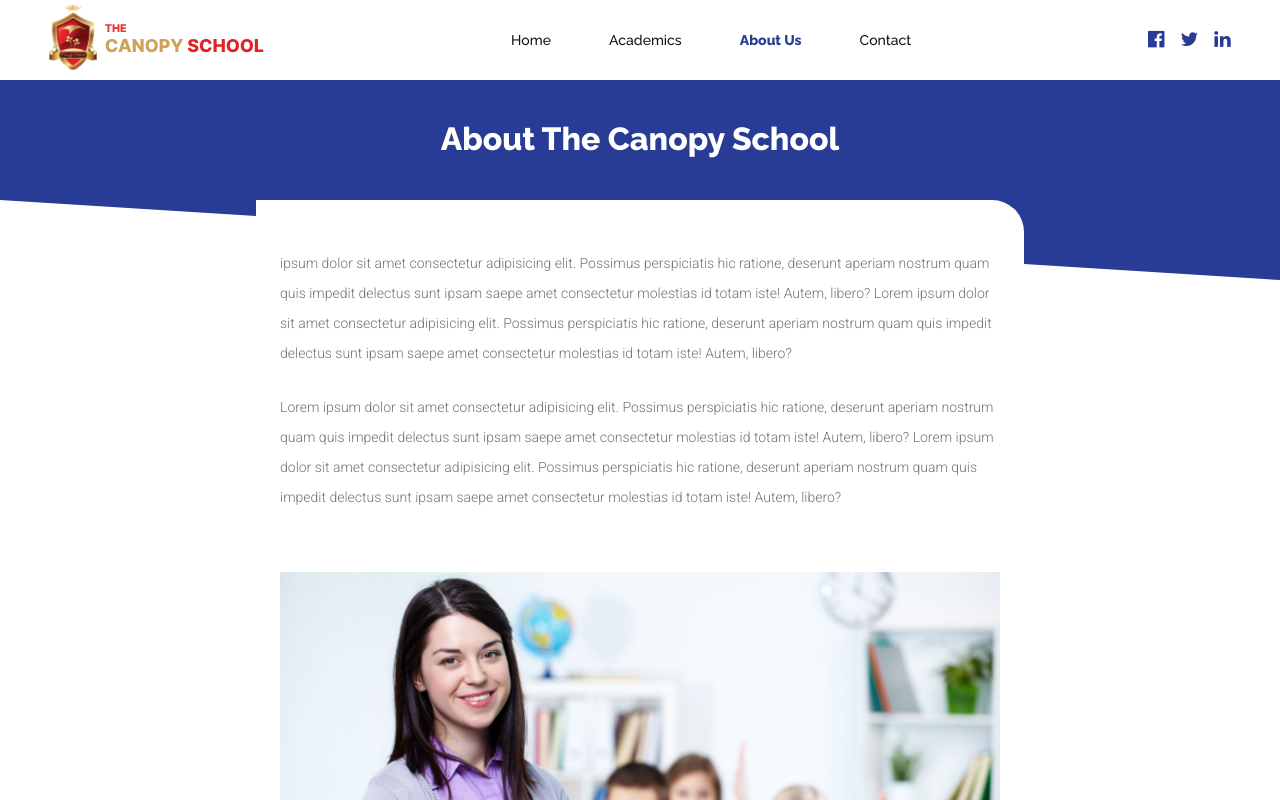
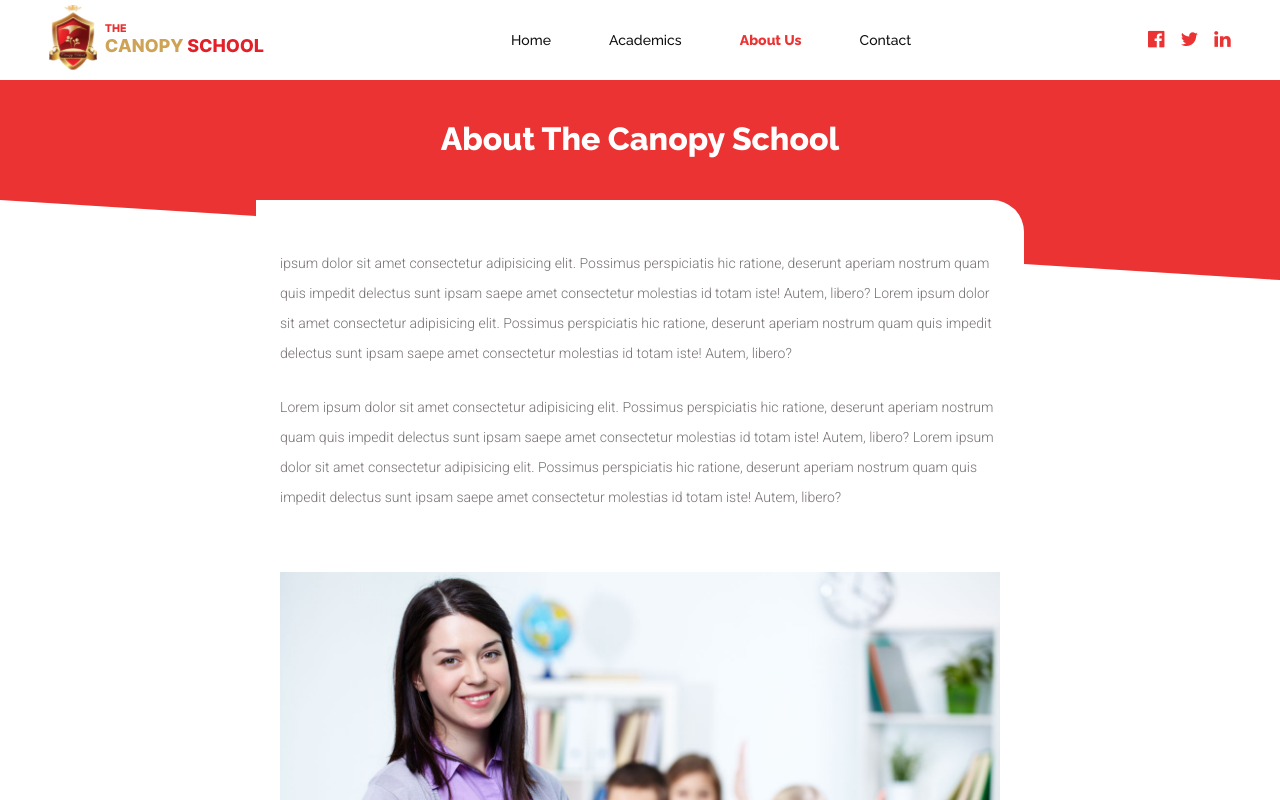
Before and after one commit to jomsey/school, a Next.js app: page /about in a window 1280 px wide. Shown: the top 800 px of the page. Built offline with nearby package versions, Linux system fonts and the light colour scheme.

Commit message:
some channges

```diff
--- a/src/styles/globals.css
+++ b/src/styles/globals.css
@@ -1,8 +1,8 @@
 :root {
     --light: #fff;
-    --primary: #283c96;
+    --primary: #eb3333;
     --grey: hsl(0, 7%, 91%);
-    --secondary: rgb(145, 83, 140);
+    --secondary: rgb(255, 196, 68);
     --swiper-theme-color: var(--primary) !important;
     --swiper-navigation-size: 32px !important;
     --text-para: #777171;
```
